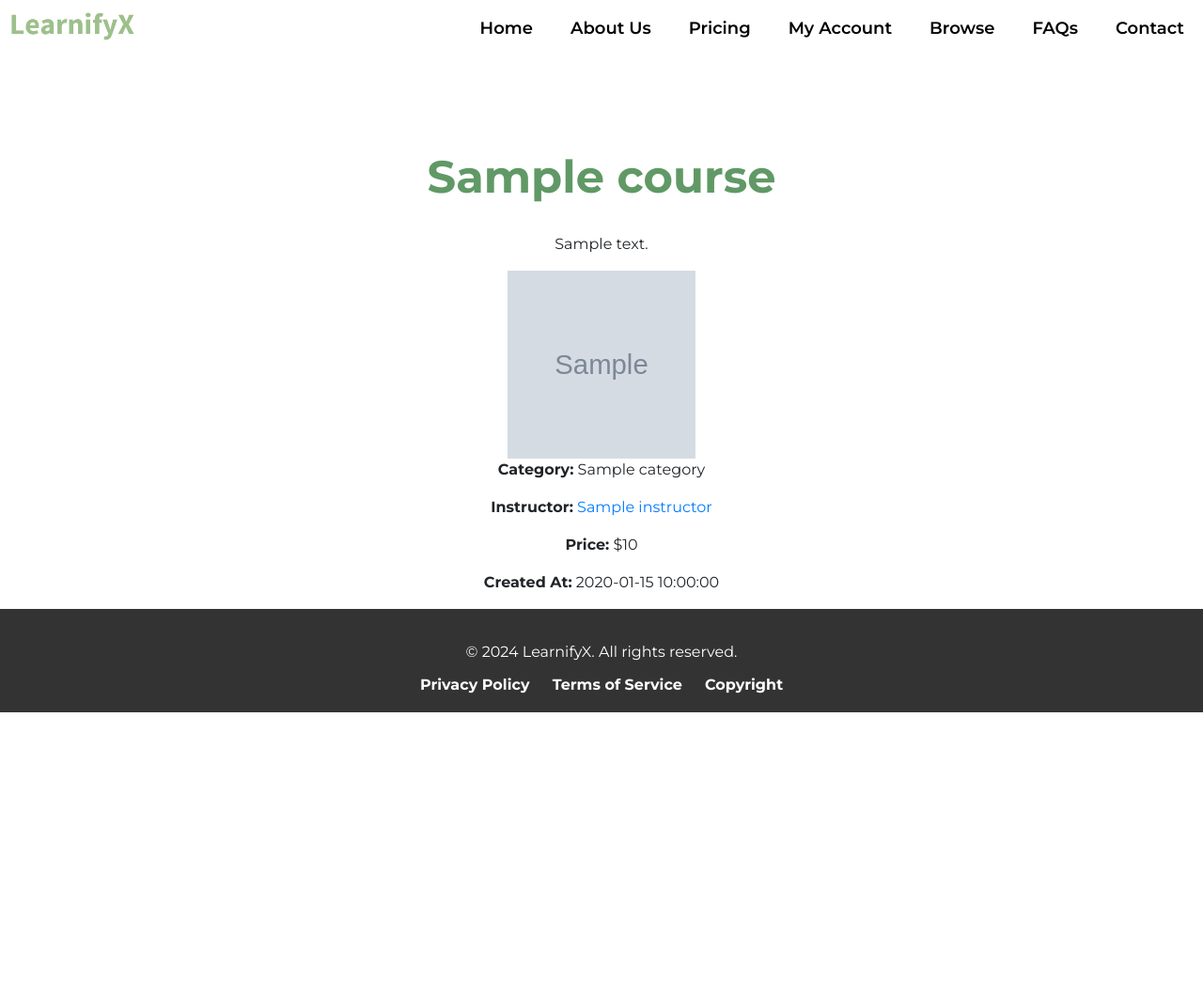
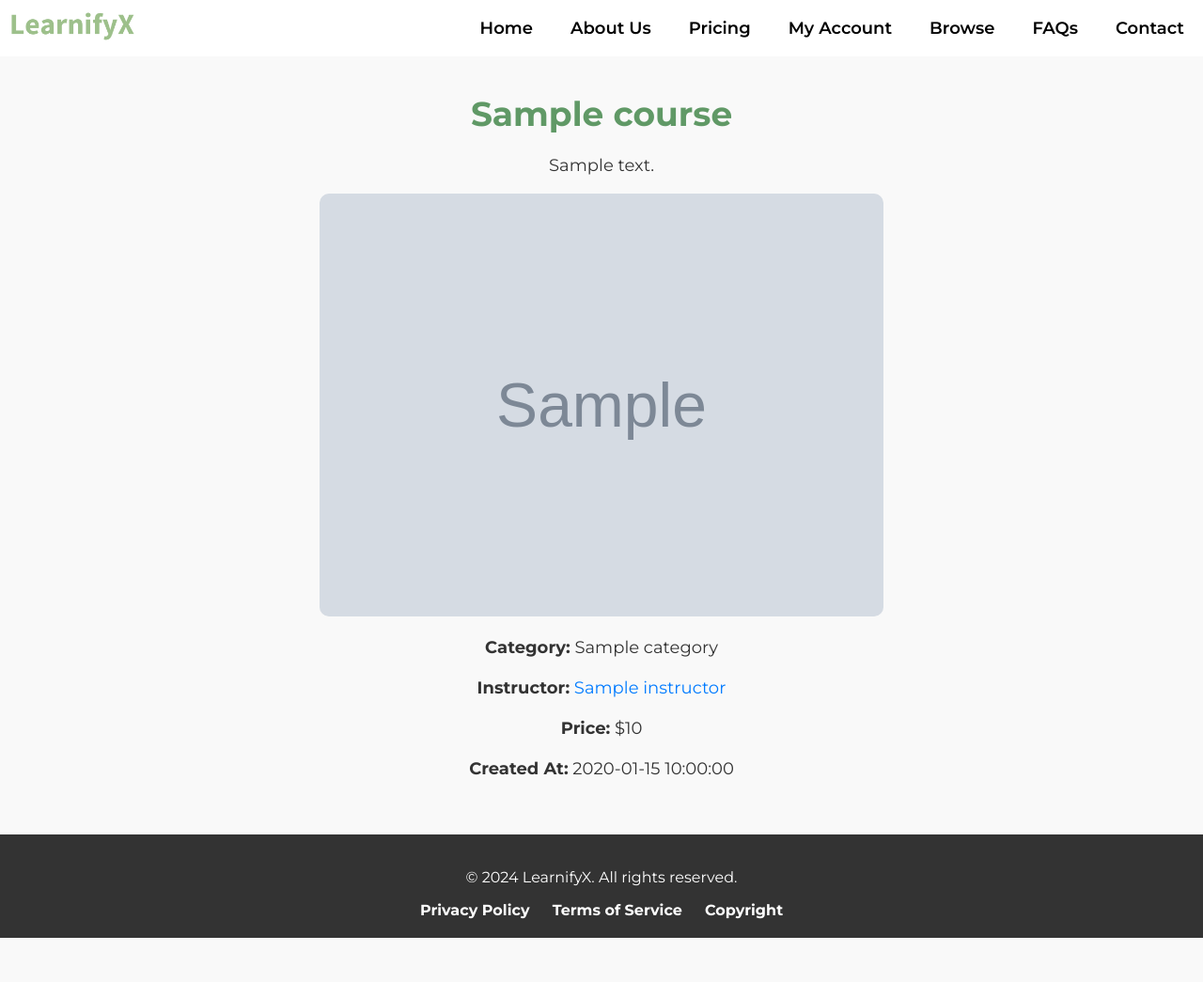
Before and after one commit to duyhnynh/COSC2430-ProjectGroup-8, a Flask app: template templates/course_details.html in a window 1280 px wide. Shown: the whole page at 94% size. Before the commit the page ends 758 px from the top, so only its background shows below. Run offline with Flask 3, Linux system fonts and the light colour scheme; the template is opened without the code that fills it: most values are stand-ins (such as "Sample title", 1, 10 or a date in 2020); grey boxes marked "Sample" are stand-in pictures; some libraries are stand-ins or nearby versions.

Commit message:
adding course details css

```diff
--- /dev/null
+++ b/static/styles/course_details.css
@@ -0,0 +1,81 @@
+/* General Reset for Margin and Padding */
+body {
+    background-color: #f9f9f9;
+    padding-top: 60px;
+}
+
+  /* Container for Course Details */
+  #course-detail {
+    display: flex;
+    flex-direction: column;
+    align-items: center;
+    text-align: center;
+    padding: 40px;
+    margin: 0 auto;
+    max-width: 1200px;
+    background-color: #f9f9f9;
+  }
+
+  h1 {
+    font-size: 36px;
+    color: #609966;
+    margin-bottom: 20px;
+    font-weight: 700;
+  }
+
+  p {
+    font-size: 18px;
+    color: #333;
+  }
+
+  #course-image {
+    width: 80%;
+    max-width: 600px;
+    height: auto;
+    border-radius: 10px;
+    margin-bottom: 20px;
+  }
+
+  /* Button Styling Consistency */
+  button {
+    background-color: #28a745;
+    color: white;
+    padding: 12px 24px;
+    border: none;
+    border-radius: 5px; /* Consistent button style */
+    font-size: 16px;
+    cursor: pointer;
+    margin: 10px auto;
+    display: block;
+    width: 200px;
+    text-transform: uppercase;
+    font-weight: 600;
+    transition: background-color 0.3s ease, transform 0.2s ease;
+  }
+
+  /* Hover effect for buttons */
+  button:hover {
+    background-color: #218838;
+    transform: translateY(-3px);  /* Adds slight lift effect */
+  }
+
+  /* Header and Footer Consistency */
+  #iframe-header, #iframe-footer {
+    width: 100%;
+    border: none;
+  }
+
+  #body-container {
+    margin: 0;
+    padding: 0;
+    background-color: #edf1d6;
+  }
+
+/* Specific styles for mobile */
+@media (max-width: 600px) {
+    button {
+        width: 100%;  /* Make buttons full width on mobile */
+        padding: 12px;
+        font-size: 14px;
+    }
+}
--- a/templates/course_details.html
+++ b/templates/course_details.html
@@ -1,19 +1,21 @@
 <!DOCTYPE html>
 <html lang="en">
+
 <head>
   <meta charset="UTF-8" />
   <meta name="viewport" content="width=device-width, initial-scale=1.0" />
   <link rel="icon" href="/static/img/website-logo.png" type="image/x-icon" />
+  <link rel="stylesheet" href="https://stackpath.bootstrapcdn.com/bootstrap/4.3.1/css/bootstrap.min.css" />
   <link
-      rel="stylesheet"
-      href="https://stackpath.bootstrapcdn.com/bootstrap/4.3.1/css/bootstrap.min.css"
-    />
-    <link href="https://fonts.googleapis.com/css2?family=Montserrat:wght@400;600;700&family=Open+Sans:wght@400;600&display=swap" rel="stylesheet">
+    href="https://fonts.googleapis.com/css2?family=Montserrat:wght@400;600;700&family=Open+Sans:wght@400;600&display=swap"
+    rel="stylesheet">
   <link rel="stylesheet" href="/static/styles/home.css" />
-    <link rel="stylesheet" href="/static/styles/header.css"/>
+  <link rel="stylesheet" href="/static/styles/header.css" />
   <link rel="stylesheet" href="/static/general.css">
+  <link rel="stylesheet" href="/static/styles/course_details.css" />
   <title>Course Details - {{ course.name }}</title>
 </head>
+
 <body>
   <div id="body-container">
     <iframe src="/header" id="iframe-header"></iframe>
@@ -37,8 +39,10 @@
     {% if user_role == 'instructor' or user_role == 'admin' %}
       <button>Edit course</button>
     {% endif %}
+  </div>
 
   <iframe src="/footer" id="iframe-footer"></iframe>
   <script src="/static/general.js"></script>
 </body>
+
 </html>
```
Lines whose indentation alone changed are shown as unchanged.
